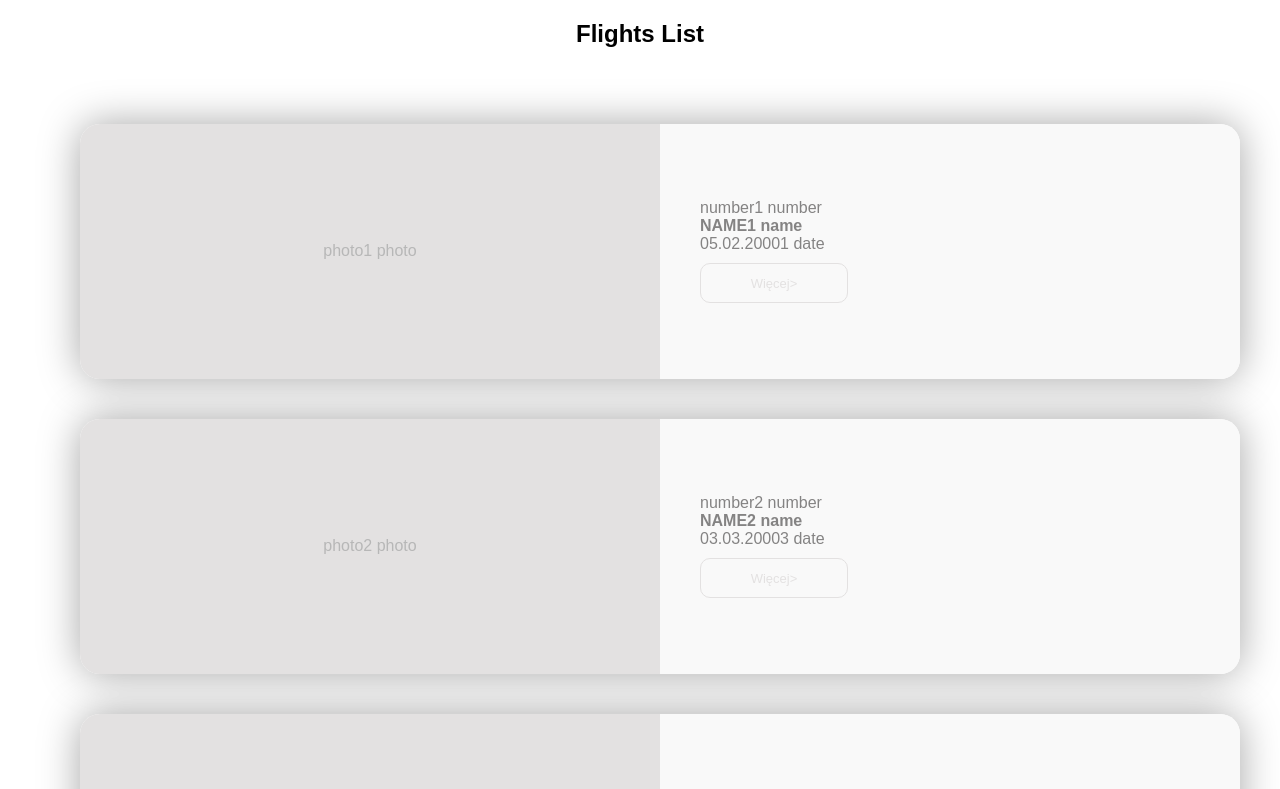
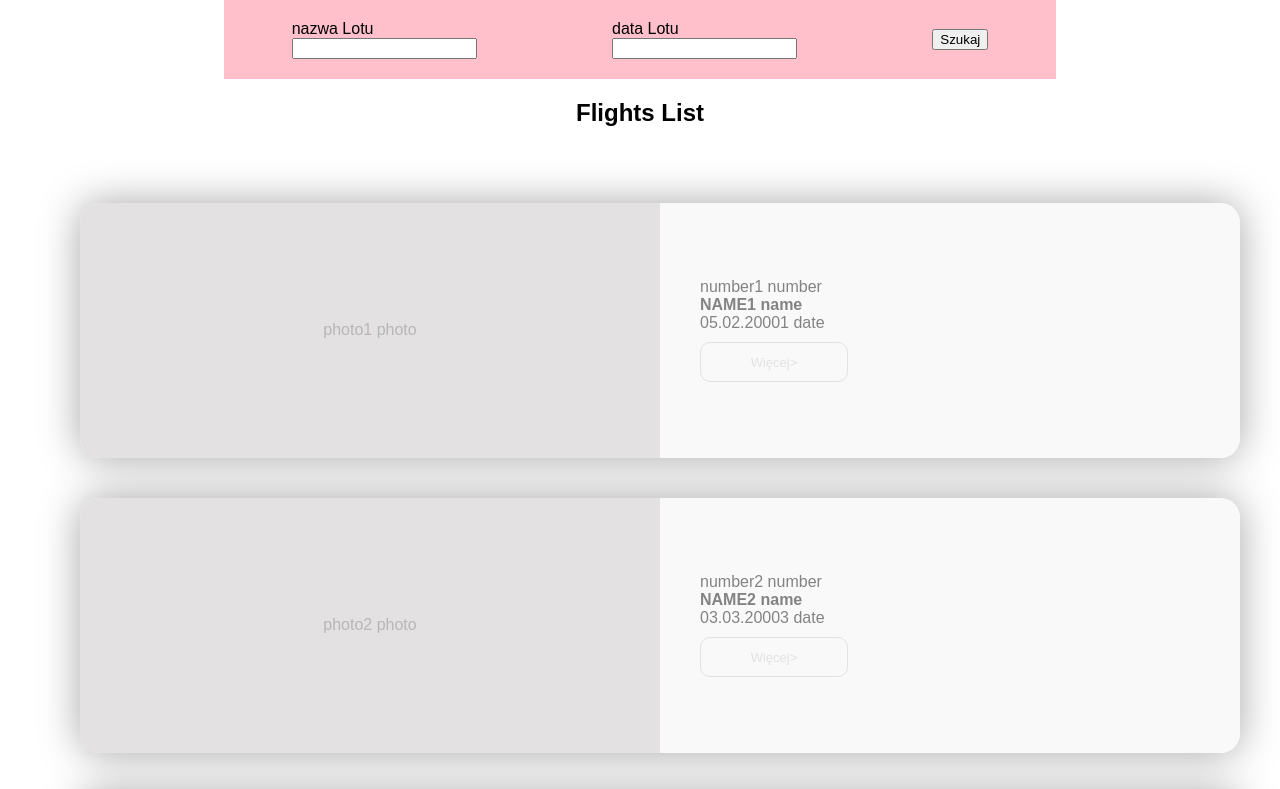
Before and after one commit to karolinaskorupska/cloudservices, a React (Create React App) app: page / in a window 1280 px wide. Shown: the top 789 px of the page. Built offline with nearby package versions, Linux system fonts and the light colour scheme.

Commit message:
filter provider and searchbar

```diff
--- /dev/null
+++ b/src/components/SearchBar/SearchBar.js
@@ -0,0 +1,42 @@
+import React, { useContext, useState } from 'react';
+import SearchField from 'components/SearchField/SearchField';
+import { FilterContext } from 'providers/FilteredFlightsProvider';
+import { SearchForm } from './SearchBar.styled';
+
+const initialSearchState = {
+  flightName: '',
+  flightNumber: '',
+  flightDate: '',
+};
+
+const SearchBar = () => {
+  const [searchValues, setSearchValues] = useState(initialSearchState);
+  const { handleFilter } = useContext(FilterContext);
+
+  const handleChange = (e) => {
+    setSearchValues({
+      ...searchValues,
+      [e.target.name]: e.target.value,
+    });
+  };
+
+  const handleSearch = (e) => {
+    e.preventDefault();
+    handleFilter();
+    setSearchValues(initialSearchState);
+    console.log('guzik dziala');
+  };
+
+  return (
+    <>
+      <SearchForm onSubmit={handleSearch}>
+        <SearchField label="nazwa Lotu" id="flightName" name="flightName" value={searchValues.flightName} onChange={handleChange} />
+        <SearchField label="data Lotu" id="flightDate" name="flightDate" value={searchValues.flightDate} onChange={handleChange} />
+        <button type="submit">Szukaj</button>
+      </SearchForm>
+      {/* <button>Pokaz tylko udane loty</button> */}
+    </>
+  );
+};
+
+export default SearchBar;
--- /dev/null
+++ b/src/components/SearchBar/SearchBar.styled.js
@@ -0,0 +1,11 @@
+import styled from 'styled-components';
+
+export const SearchForm = styled.form`
+  background-color: pink;
+  margin: 0 auto;
+  width: 65%;
+  display: flex;
+  justify-content: space-around;
+  align-items: center;
+  padding: 20px 0;
+`;
--- /dev/null
+++ b/src/components/SearchField/SearchField.js
@@ -0,0 +1,21 @@
+import React from 'react';
+import PropTypes from 'prop-types';
+import { SearchFieldStyled } from 'components/SearchField/SearchField.styled';
+
+const SearchField = ({ onChange, value, label, name, id, type = 'text' }) => {
+  return (
+    <SearchFieldStyled>
+      <label htmlFor={id}>{label}</label>
+      <input name={name} id={id} type={type} value={value} onChange={onChange} />
+    </SearchFieldStyled>
+  );
+};
+
+SearchField.propTypes = {
+  label: PropTypes.string,
+  name: PropTypes.string,
+  id: PropTypes.string,
+  type: PropTypes.string,
+};
+
+export default SearchField;
--- /dev/null
+++ b/src/components/SearchField/SearchField.styled.js
@@ -0,0 +1,8 @@
+import styled from 'styled-components';
+
+export const SearchFieldStyled = styled.div`
+  display: flex;
+  flex-direction: column;
+  justify-content: center;
+  align-items: flex-start;
+`;
--- /dev/null
+++ b/src/providers/FilteredFlightsProvider.js
@@ -0,0 +1,36 @@
+import React, { useState } from 'react';
+import { flights as flightsData } from 'data/flights';
+
+export const FilterContext = React.createContext({
+  flights: [],
+  handleFilter: () => {},
+});
+
+const FilteredFlightsProvider = ({ children }) => {
+  const [flights, setFlights] = useState(flightsData);
+
+  const handleFilter = (values) => {
+    console.log('filter dziala');
+
+    flightsData.filter((element) => {
+      if (values === '') {
+        return element;
+      } else {
+        return element.text.includes(values);
+      }
+    });
+  };
+
+  return (
+    <FilterContext.Provider
+      value={{
+        flights,
+        handleFilter,
+      }}
+    >
+      {children}
+    </FilterContext.Provider>
+  );
+};
+
+export default FilteredFlightsProvider;
--- a/src/views/Root.js
+++ b/src/views/Root.js
@@ -8,6 +8,7 @@ import AddFlight from 'views/AddFlight';
 import Dashboard from 'views/Dashboard';
 import FlightsProvider from 'providers/FlightsProvider';
 import MainTemplate from 'components/templates/MainTemplate';
+import SearchBar from 'components/SearchBar/SearchBar';
 
 const Root = () => {
   return (
@@ -16,6 +17,7 @@ const Root = () => {
         <GlobalStyles />
         <MainTemplate>
           <FlightsProvider>
+            <SearchBar />
             <Wrapper>
               <Routes>
                 <Route path="/add-flight" element={<AddFlight />} />
```
